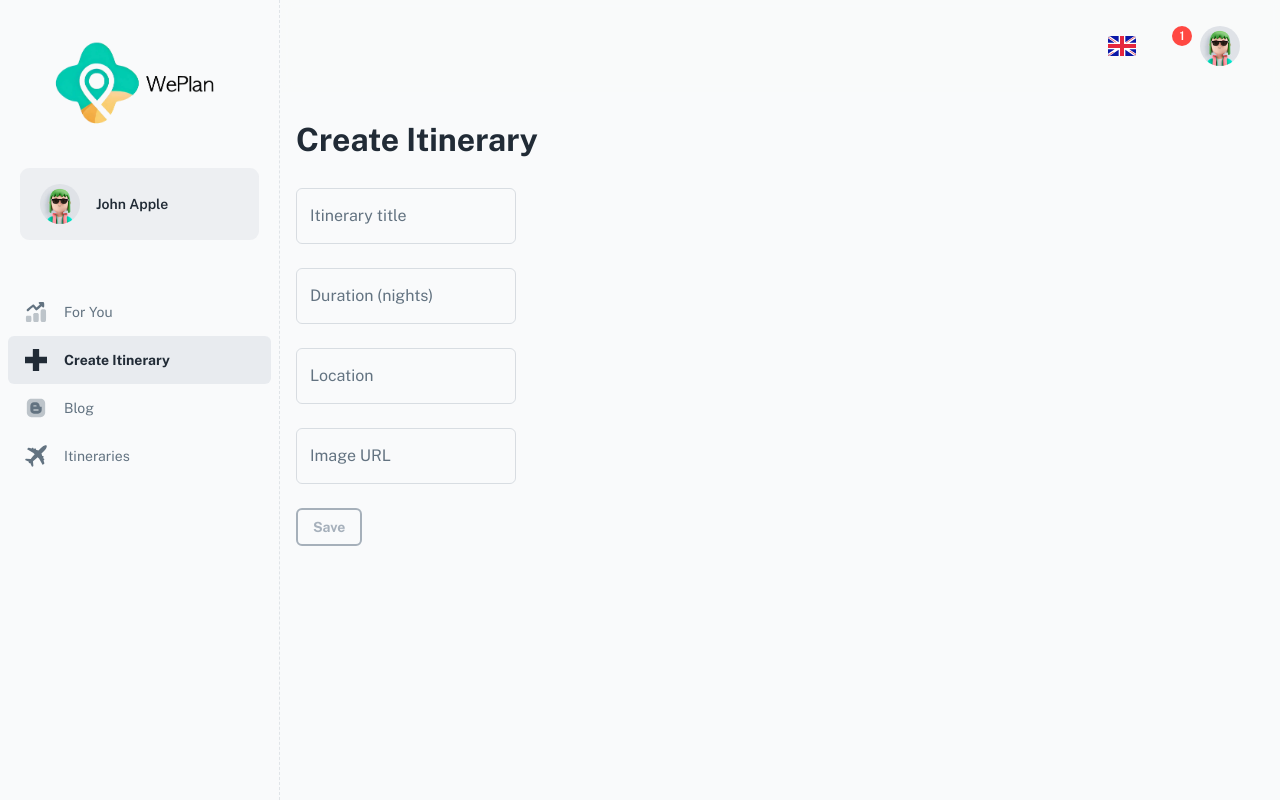
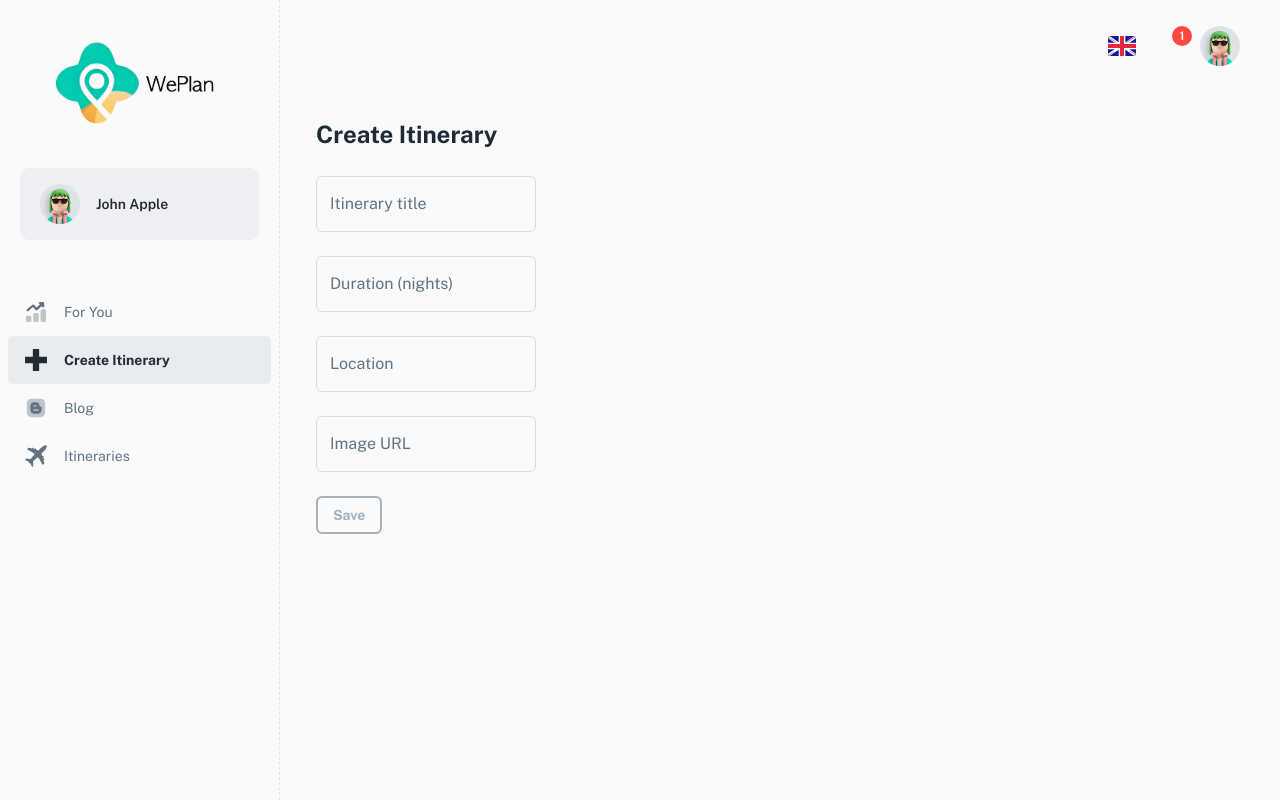
Before and after one commit to weplan23/weplan, a React (Create React App) app: page /itinerary/create in a window 1280 px wide. Built offline with nearby package versions, Linux system fonts and the light colour scheme; some icons are missing; a web font is replaced by a local one.

Commit message:
Fixed lack of left margin/padding on create page.

```diff
--- a/src/pages/AddPage.js
+++ b/src/pages/AddPage.js
@@ -26,8 +26,10 @@ function AddPage () {
   // console.log(`Location: ${location}`);
   // consoctle.log(`Duration: ${duration}`);
   return (
-    <>
-      <Typography variant='h3'>Create Itinerary</Typography>
+    <div style={{
+      paddingLeft: '20px'
+    }}>
+      <Typography variant='h4'>Create Itinerary</Typography>
       <br />
 
       {/* Inputs for title, location, and number of nights. */}
@@ -49,7 +51,7 @@ function AddPage () {
         onClick={handleClick}>
         Save
       </Button>
-    </>
+    </div>
   );
 }
 
```
